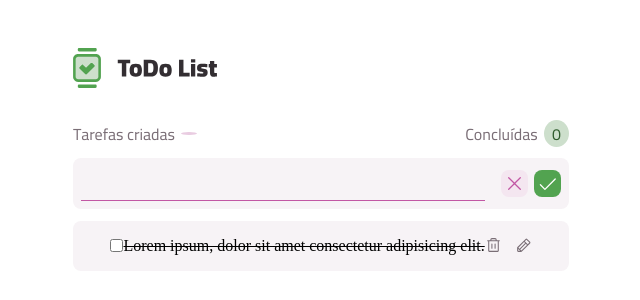
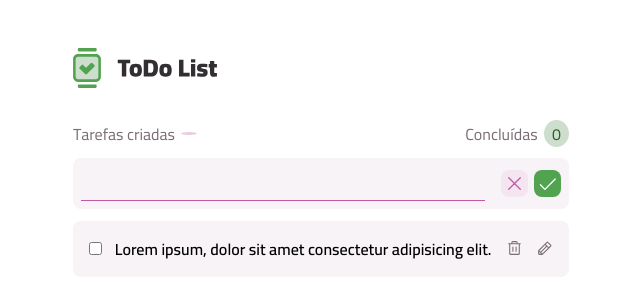
Before and after one commit to cauealb/projects-React, a React (Vite) app: page / in a window 1280 px wide. Shown: the top 300 px of the page, without its empty margins (319-959 px from the left). Built offline with nearby package versions, Linux system fonts and the light colour scheme.

Commit message:
fix: Alterando a chamada de variaveis no Context

```diff
--- a/src/AppContext/AppContext.jsx
+++ b/src/AppContext/AppContext.jsx
@@ -1,6 +1,6 @@
 import { createContext } from "react";
 import useNewTask from "../components/NewTask/useNewTask";
-import Task from "../components/Task/Task";
+import useTask from "../components/Task/useTask";
 
 export const Context = createContext({
     taskFinish: 0,
@@ -10,7 +10,7 @@ export const Context = createContext({
 })
 
 export default function AppContext({ children }) {
-    const { taskFinish, handleTaskFinish } = Task()
+    const { taskFinish, handleTaskFinish } = useTask()
     const { newTask, handleCreateNewTask } = useNewTask()
 
     return (
--- a/src/components/Task/Task.jsx
+++ b/src/components/Task/Task.jsx
@@ -9,11 +9,7 @@ export default function Task() {
     return(
         <div class="task">
             <input onClick={handleTaskFinish} type="checkbox" />
-            {taskFinish ?
-                <p>Lorem ipsum, dolor sit amet consectetur adipisicing elit.</p>
-            :
-                <s>Lorem ipsum, dolor sit amet consectetur adipisicing elit.</s>}
-
+            <p>Lorem ipsum, dolor sit amet consectetur adipisicing elit.</p>
             <div>
                 <TrashIcon class="TrashIcon" size={17} color="#7A6E76" />
                 <PencilIcon class="PencilIcon" size={17} color="#7A6E76" />
--- a/src/components/Task/style/Task.css
+++ b/src/components/Task/style/Task.css
@@ -9,7 +9,7 @@
     border-radius: 8px;
 }
 
-.task p {
+.task p, .task s {
     margin-inline: 0.80em;
     flex-grow: 1;
     font: var(--body-md-semibold)
```
